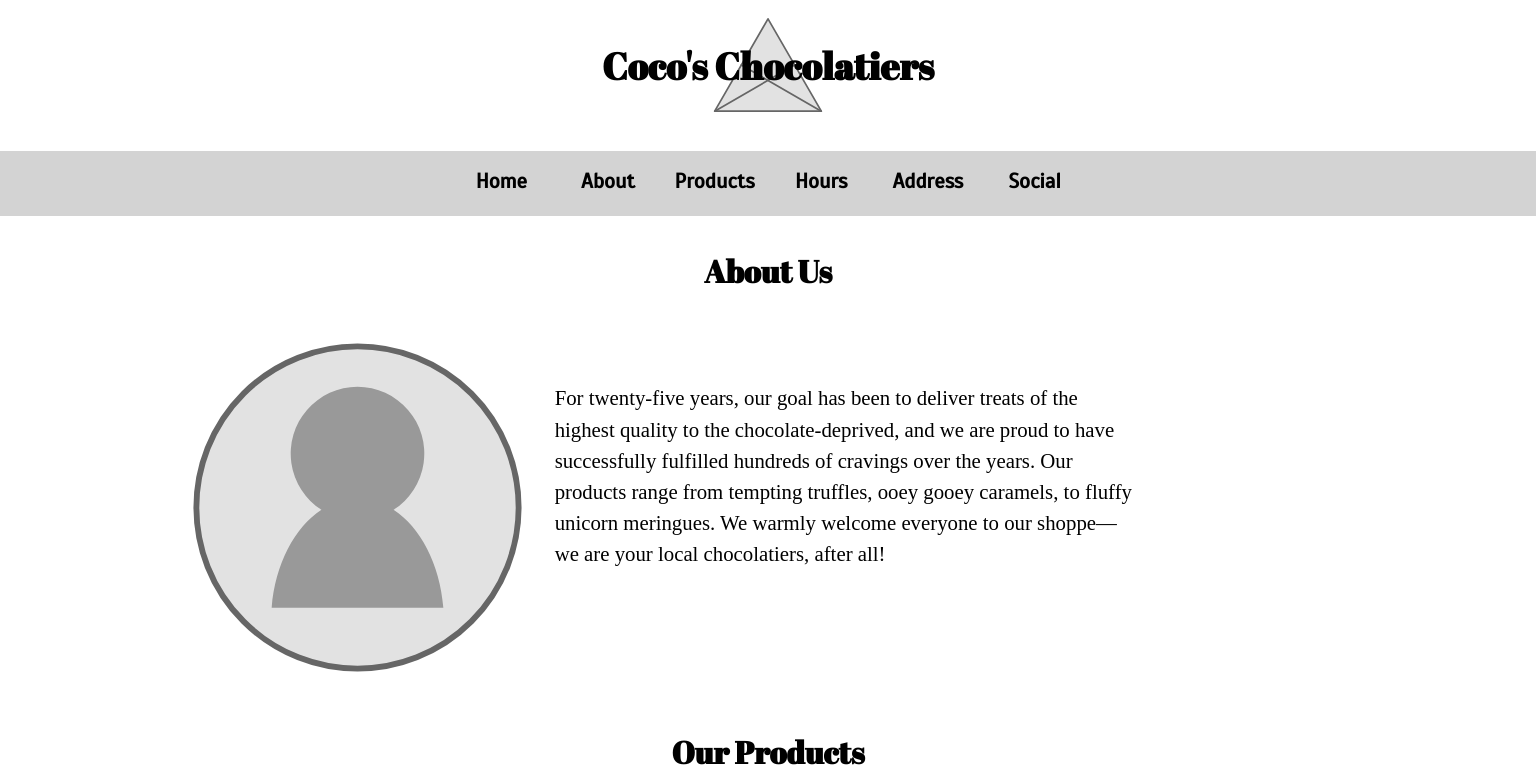
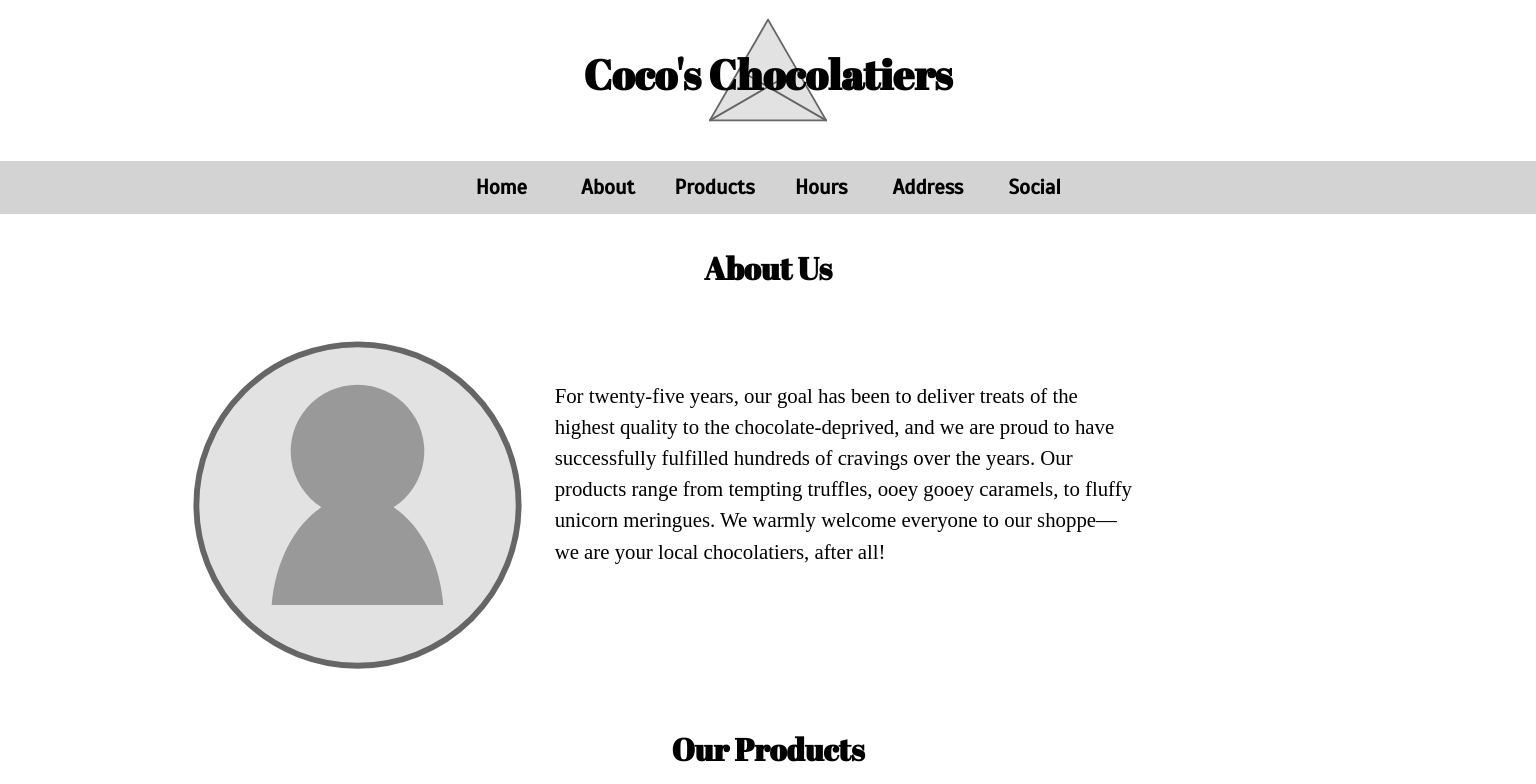
Before and after one commit to digitalsara/confectionery-website-prototype, a plain HTML site: page index.html in a window 1536 px wide. Shown: the top 784 px of the page. Drawn offline with Linux system fonts and the light colour scheme.

Commit message:
Styled 1440px

```diff
--- a/css/main.css
+++ b/css/main.css
@@ -48,7 +48,7 @@ h2 {
 }
 
 /***** Nav *****/
-nav {
+header nav {
   background-color: #D3D3D3;
   line-height: 1.6;
   margin: 1.5rem 0;
@@ -345,6 +345,7 @@ footer {
     font-size: 130%;
     line-height: 1.5;
   }
+
   /**** Header ****/
   header img {
     width: 110px;
@@ -414,6 +415,13 @@ footer {
 /*1440px*/
 @media only screen and (min-width: 90em) {
 
+  /**** Header ****/
+  header img {
+    width: 120px;
+  }
 
+  header h1 {
+    font-size: 2rem;
+  }
 
 }
```
